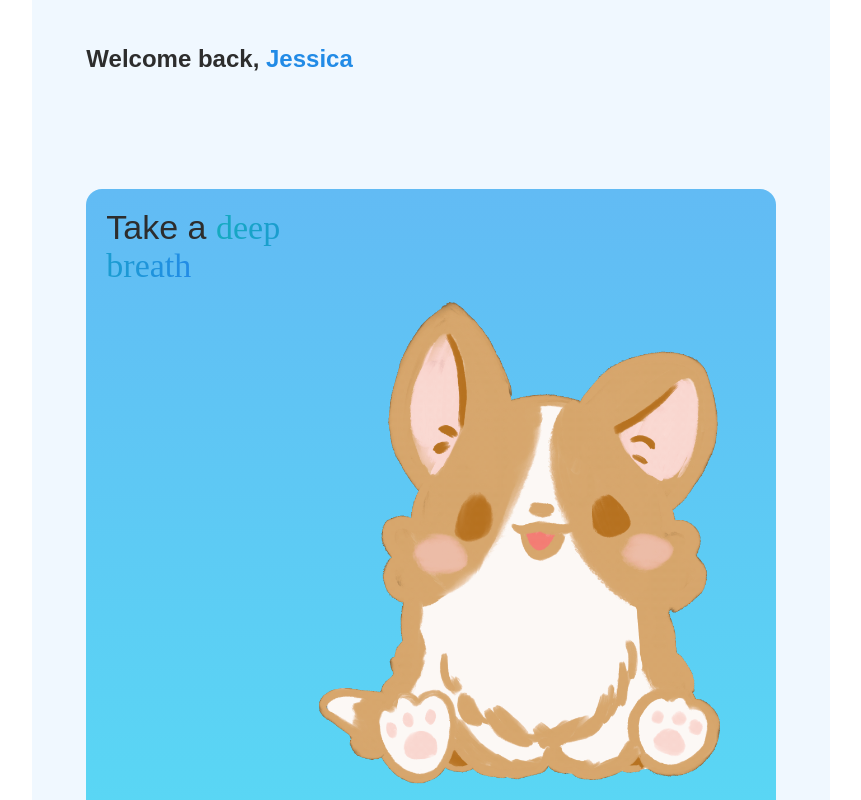
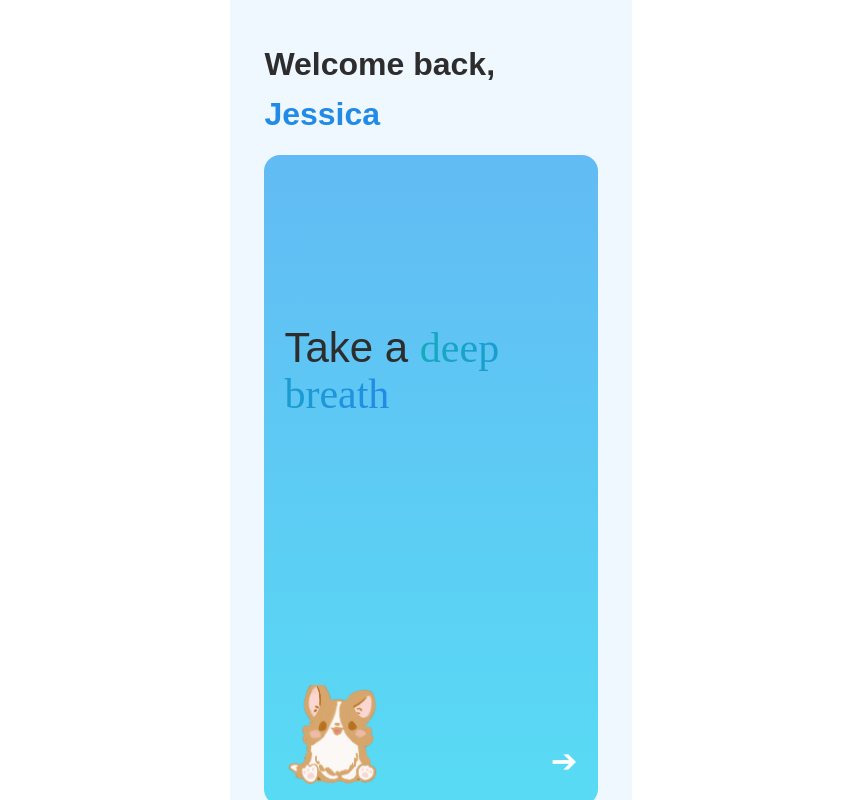
Before and after one commit to vvyn/hacksmu, a React (Vite) app in the folder client/: page / in a window 1280 px wide. Shown: the top 800 px of the page, without its empty margins (209-1070 px from the left). Built offline with nearby package versions, Linux system fonts and the light colour scheme.

Commit message:
starter page looks alright now yippee

```diff
--- a/client/src/components/breatheHeader/BreatheHeader.module.css
+++ b/client/src/components/breatheHeader/BreatheHeader.module.css
@@ -2,8 +2,7 @@
     background-color: #f0f8ff;
     background-size: cover;
     background-position: center;
-    /* padding-top: calc(var(--mantine-spacing-xl) * 4); */
-    padding-bottom: calc(var(--mantine-spacing-xl) * 4);
+
   }
 
   .inner {
@@ -15,21 +14,21 @@
   }
   .welcomeText {
     color: #2d2d2d;
-    font-size: 24px;
+    font-size: 32px;
     font-family: 'Poppins', sans-serif;
     font-weight: 600;
-    margin-bottom: var(--mantine-spacing-sm);  /* Add space below the welcome text */
+    margin-bottom: var(--mantine-spacing-md);
   }
   .rectangle {
     width: 100%;
-    height: calc(90vh);  /* Almost to the bottom of the page */
-    background: linear-gradient(180deg, #62BBF4, #58DBF4);  /* Gradient background */
+    height: 650px;
+    background: linear-gradient(180deg, #62BBF4, #58DBF4);
     border-radius: 16px;
-    position: relative;  /* Position relative to allow absolute positioning of the corgi and arrow */
+    position: relative;
     display: flex;
     justify-content: space-between;
     padding: 20px;
-    margin-top: var(--mantine-spacing-sm);  /* Space between Welcome text and rectangle */
+    margin-top: var(--mantine-spacing-sm);
   }
   .content {
     padding-top: calc(var(--mantine-spacing-lg) * 2);
@@ -43,7 +42,7 @@
     font-family: 'Poppins', sans-serif;
     font-weight: 400;
     line-height: 1.1;
-    font-size: rem(36px);
+    font-size: 42px;
     max-width: rem(600px);
 
     @media (max-width: 768px) {
@@ -69,8 +68,19 @@
   }
 
   .corgi {
-    margin-top: rem(20px);
-    border-radius: 10px;
+    position: absolute;
+    bottom: 20px;
+    left: 20px;
+    width: 100px;
+    height: 100px;
+  }
+
+  .arrow {
+    position: absolute;
+    bottom: 20px;
+    right: 20px;
+    font-size: 32px;
+    color: #fff;
   }
 
   .control {
--- a/client/src/components/breatheHeader/BreatheHeader.tsx
+++ b/client/src/components/breatheHeader/BreatheHeader.tsx
@@ -5,7 +5,6 @@ import classes from './BreatheHeader.module.css';
 export function BreatheHeader() {
   const navigate = useNavigate();
 
-  // Function to navigate to the breath page
   const goToBreathPage = () => {
     navigate('/breath');
   };
@@ -15,7 +14,7 @@ export function BreatheHeader() {
       <Container size="md">
         <div className={classes.inner}>
           <div className={classes.content}>
-          <Text className={classes.welcomeText} pb={100}>
+          <Text className={classes.welcomeText}>
               Welcome back, {' '}
               <Text
                 component="span"
@@ -26,7 +25,7 @@ export function BreatheHeader() {
               </Text>
             </Text>
             <div className={classes.rectangle}>
-            <Title className={classes.title}>
+            <Title className={classes.title} pt={150}>
               Take a {' '}
               <Text
                 component="span"
@@ -43,12 +42,14 @@ export function BreatheHeader() {
             <Image
               src="/corgiEarWag.gif"
               alt="Corgi"
-              width={180}
-              height={180}
+              width={100}
+              height={100}
               className={classes.corgi}
               mt="lg"
             />
-
+            <div className={classes.arrow}>
+              ➔
+            </div>
             </div>
           </div>
         </div>
```
